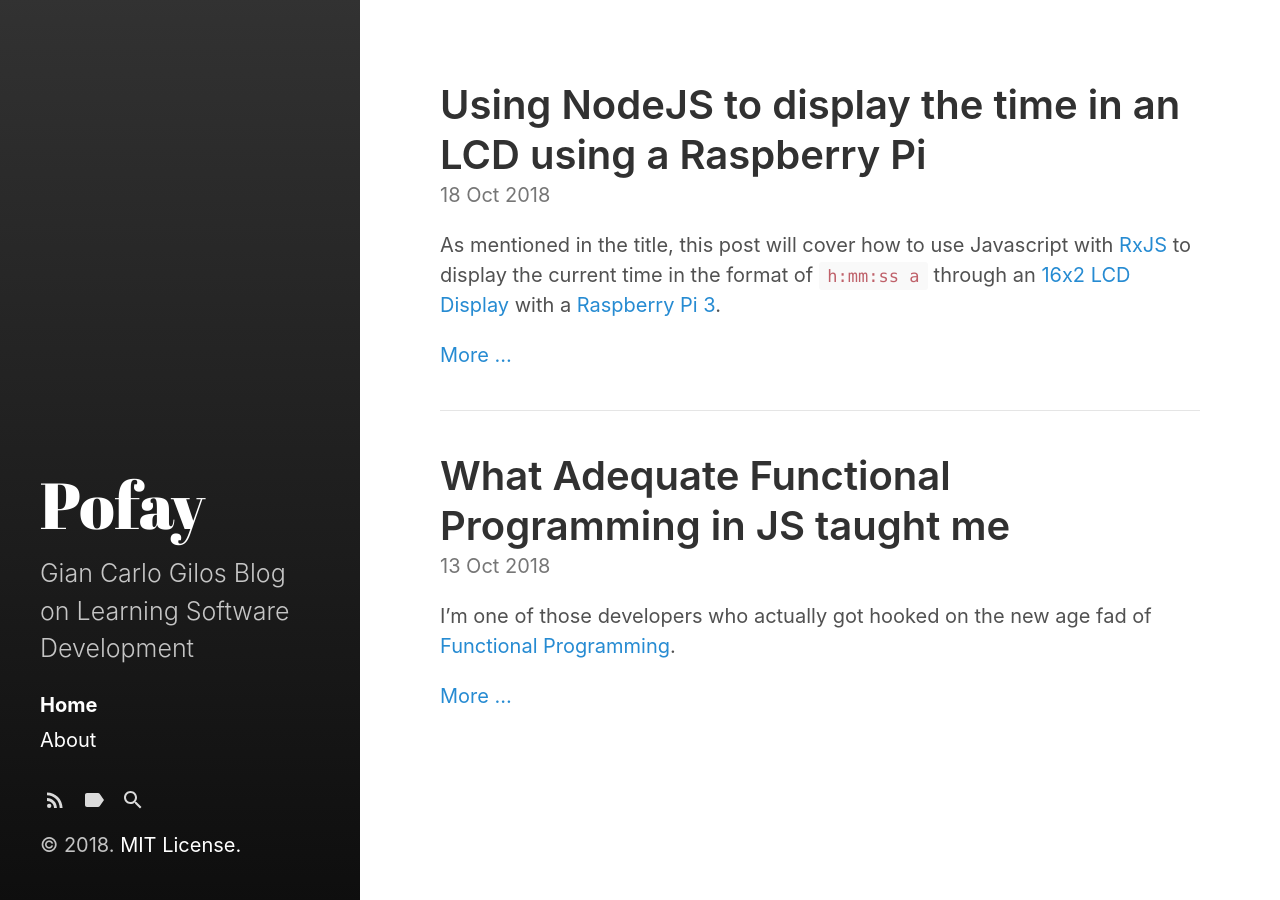
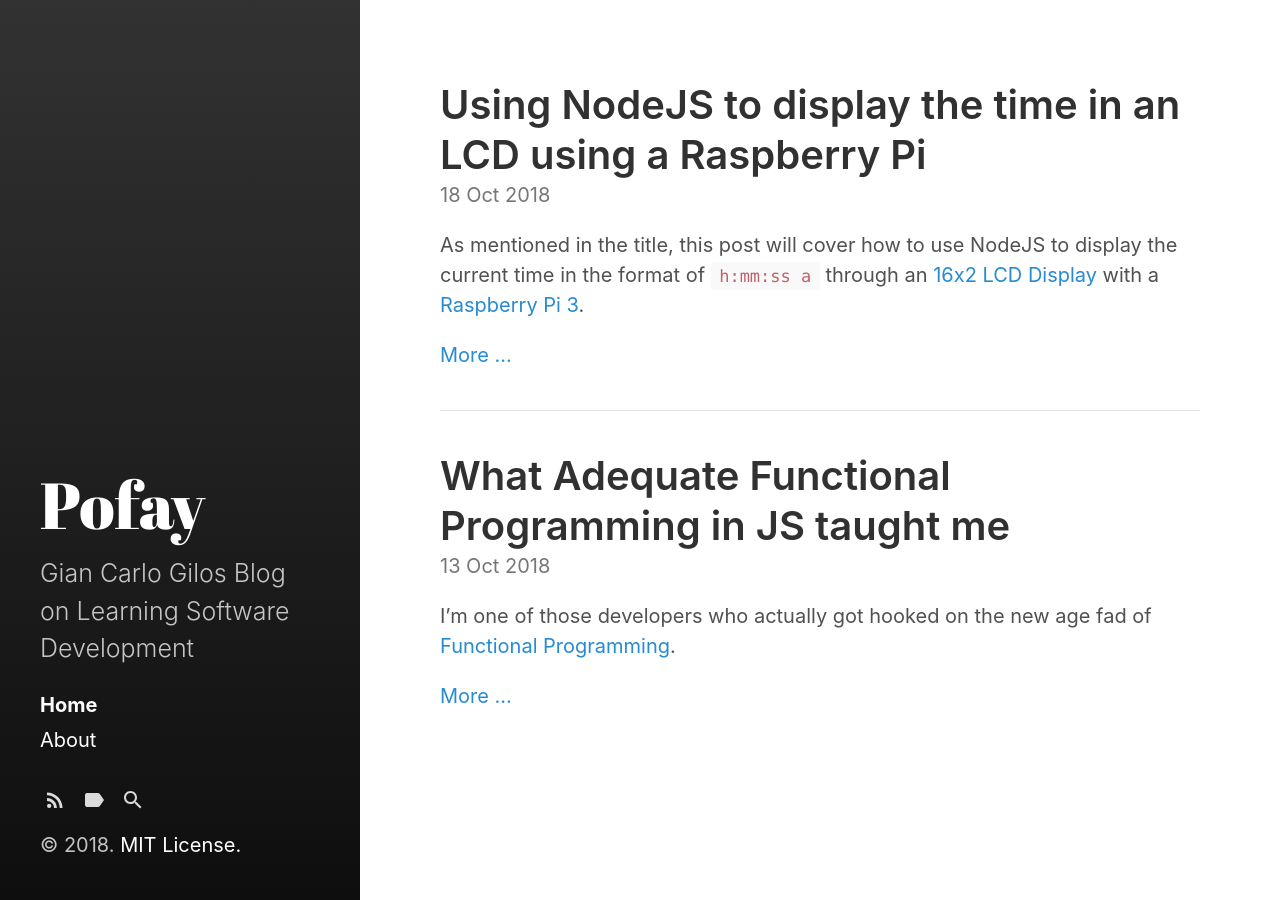
Before and after one commit to Pofay/pofay.github.io, a Jekyll site: the page built from index.html, in a window 1280 px wide. Built offline with Jekyll 4.4.1, drawn with Linux system fonts in a browser that asks for light colours; the list of posts is cut into pages by our own code.

Commit message:
Removed Rxjs in introduction

```diff
--- a/_posts/2018-10-18-Using-Javasciprt-to-display-text-on-lcd-using-rpi.md
+++ b/_posts/2018-10-18-Using-Javasciprt-to-display-text-on-lcd-using-rpi.md
@@ -4,7 +4,7 @@ title: Using NodeJS to display the time in an LCD using a Raspberry Pi
 tags: [rpi, javascript]
 ---
 
-As mentioned in the title, this post will cover how to use Javascript with [RxJS][1] to display the current time in the format of `h:mm:ss a` through an [16x2 LCD Display][2] with a [Raspberry Pi 3][3].
+As mentioned in the title, this post will cover how to use NodeJS to display the current time in the format of `h:mm:ss a` through an [16x2 LCD Display][2] with a [Raspberry Pi 3][3].
 
 This was the result of what I made:
 
```
